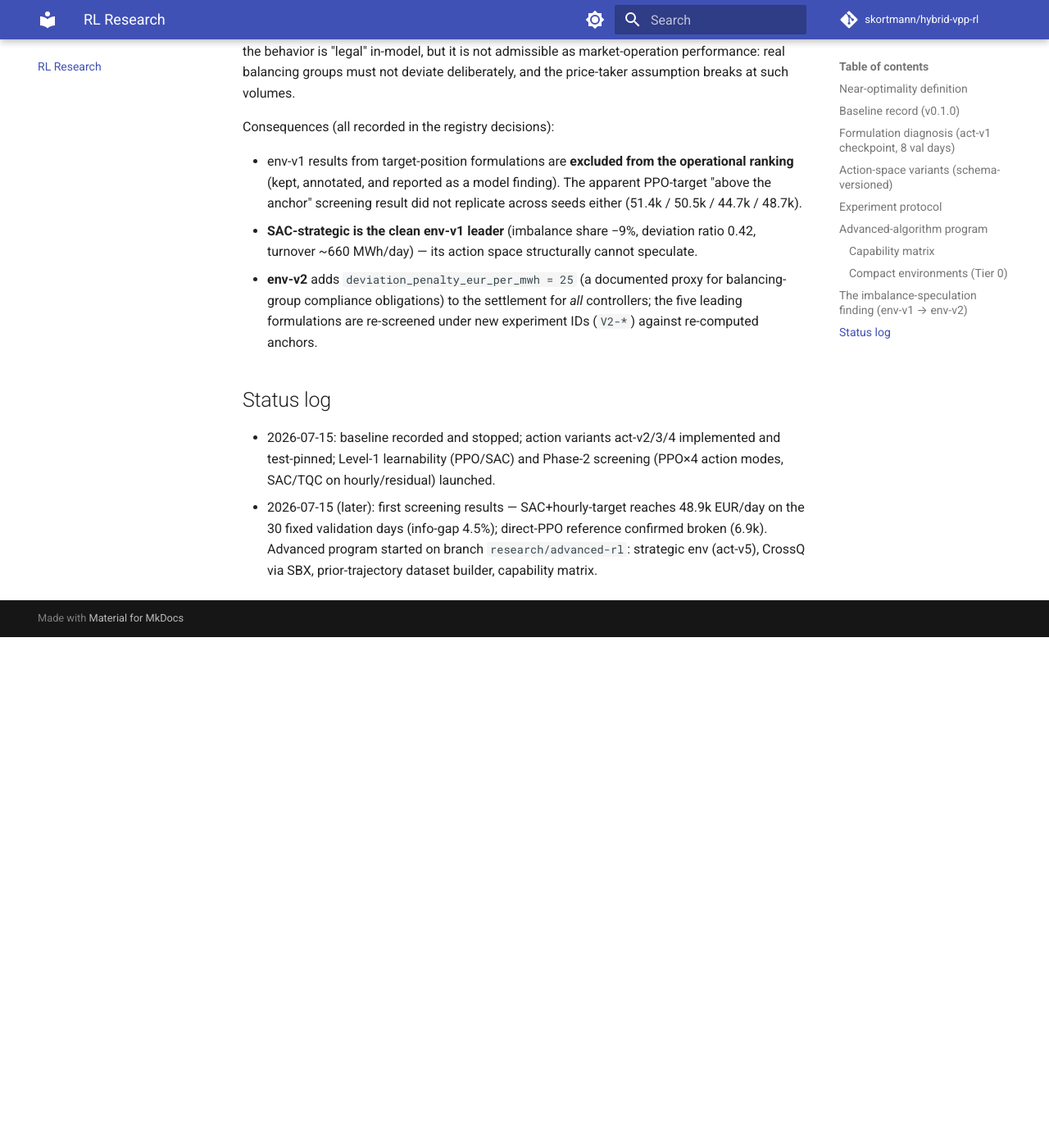
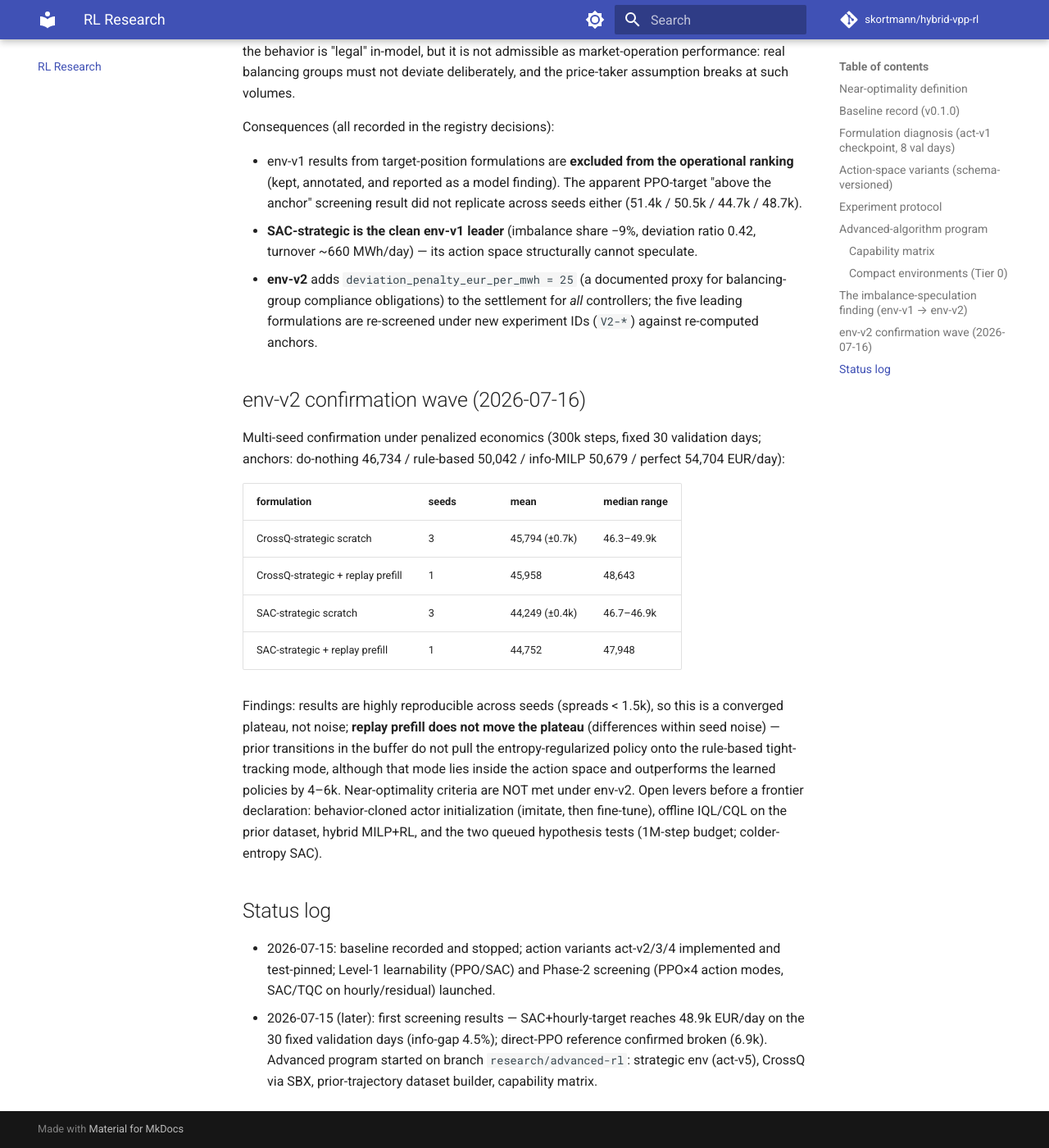
Before and after one commit to skortmann/hybrid-vpp-rl, an MkDocs documentation site: the page built from docs/rl_research.md, in a window 1280 px wide and 1400 px high, scrolled down 4385 px. Shown: the whole window at 82% size. Built offline with MkDocs 1.6.1 and Material for MkDocs 9.7.7, drawn with Linux system fonts in a browser that asks for light colours; comment, search, counter and statistics services are not loaded; before the commit the page ends 5162 px from its top, so only the background shows below that.

Commit message:
docs: record env-v2 multi-seed confirmation and prefill findings

```diff
--- a/docs/rl_research.md
+++ b/docs/rl_research.md
@@ -148,6 +148,30 @@ Consequences (all recorded in the registry decisions):
   *all* controllers; the five leading formulations are re-screened under
   new experiment IDs (`V2-*`) against re-computed anchors.
 
+## env-v2 confirmation wave (2026-07-16)
+
+Multi-seed confirmation under penalized economics (300k steps, fixed 30
+validation days; anchors: do-nothing 46,734 / rule-based 50,042 /
+info-MILP 50,679 / perfect 54,704 EUR/day):
+
+| formulation | seeds | mean | median range |
+|---|---|---|---|
+| CrossQ-strategic scratch | 3 | 45,794 (±0.7k) | 46.3–49.9k |
+| CrossQ-strategic + replay prefill | 1 | 45,958 | 48,643 |
+| SAC-strategic scratch | 3 | 44,249 (±0.4k) | 46.7–46.9k |
+| SAC-strategic + replay prefill | 1 | 44,752 | 47,948 |
+
+Findings: results are highly reproducible across seeds (spreads < 1.5k),
+so this is a converged plateau, not noise; **replay prefill does not move
+the plateau** (differences within seed noise) — prior transitions in the
+buffer do not pull the entropy-regularized policy onto the rule-based
+tight-tracking mode, although that mode lies inside the action space and
+outperforms the learned policies by 4–6k. Near-optimality criteria are
+NOT met under env-v2. Open levers before a frontier declaration:
+behavior-cloned actor initialization (imitate, then fine-tune), offline
+IQL/CQL on the prior dataset, hybrid MILP+RL, and the two queued
+hypothesis tests (1M-step budget; colder-entropy SAC).
+
 ## Status log
 
 * 2026-07-15: baseline recorded and stopped; action variants act-v2/3/4
```
Also changed, not shown: artifacts/screening_table.md (added, +31 -0 lines), 1 other file.
